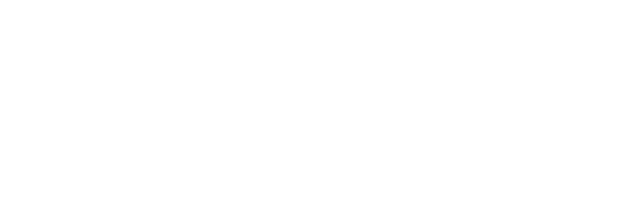
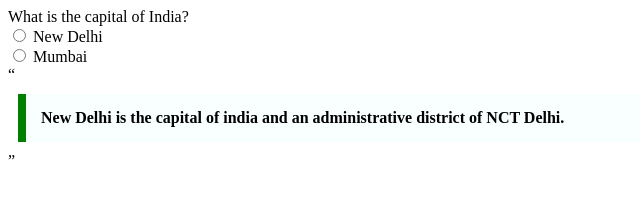
Before and after one commit to acciojob/trivia-Rakesh-op, a website: page main.html in a window 1280 px wide. Shown: the whole page, without its empty margins (0-640 px from the left). Drawn offline with Linux system fonts and the light colour scheme.

Commit message:
created a submission

```diff
--- a/main.html
+++ b/main.html
@@ -8,6 +8,19 @@
 
 <body>
 	<!-- the entire body must be written by student -->
+		<div> What is the capital of India?</div>
+	<div>
+		<input type="radio">
+		<span > New Delhi </span>
+	</div>
+
+	<div>
+		<input type="radio">
+		<span> Mumbai </span>
+	</div>
+
+	<q><blockquote style="max-width:600px; margin:10px; padding:15px; border-left: 8px solid green; background-color: #f8fffe ; font-weight: bold;"> New Delhi is the capital of india and an administrative district of NCT Delhi. </blockquote> </q>
+
     <script type="text/javascript" src="./script.js">
 </script>
 
```
